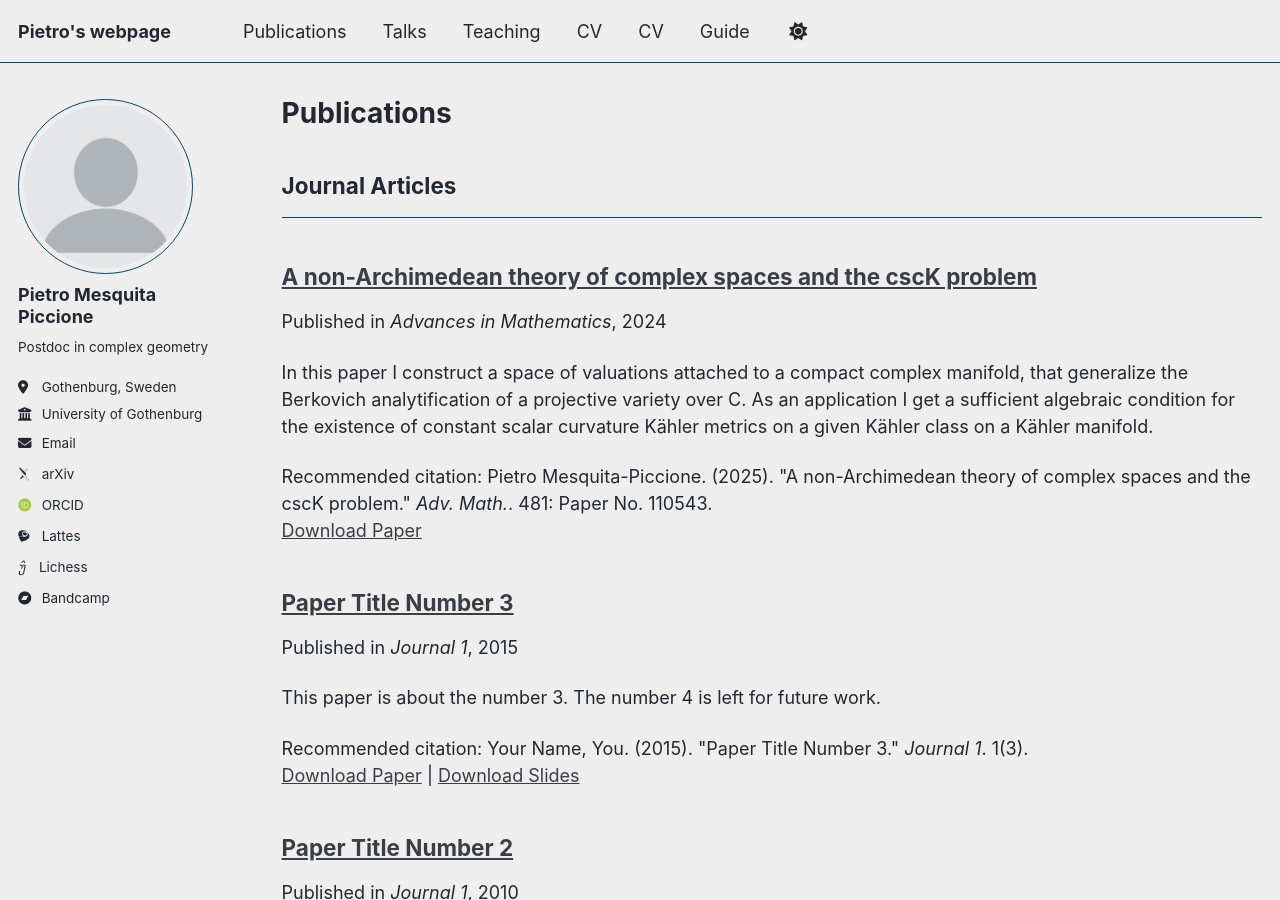
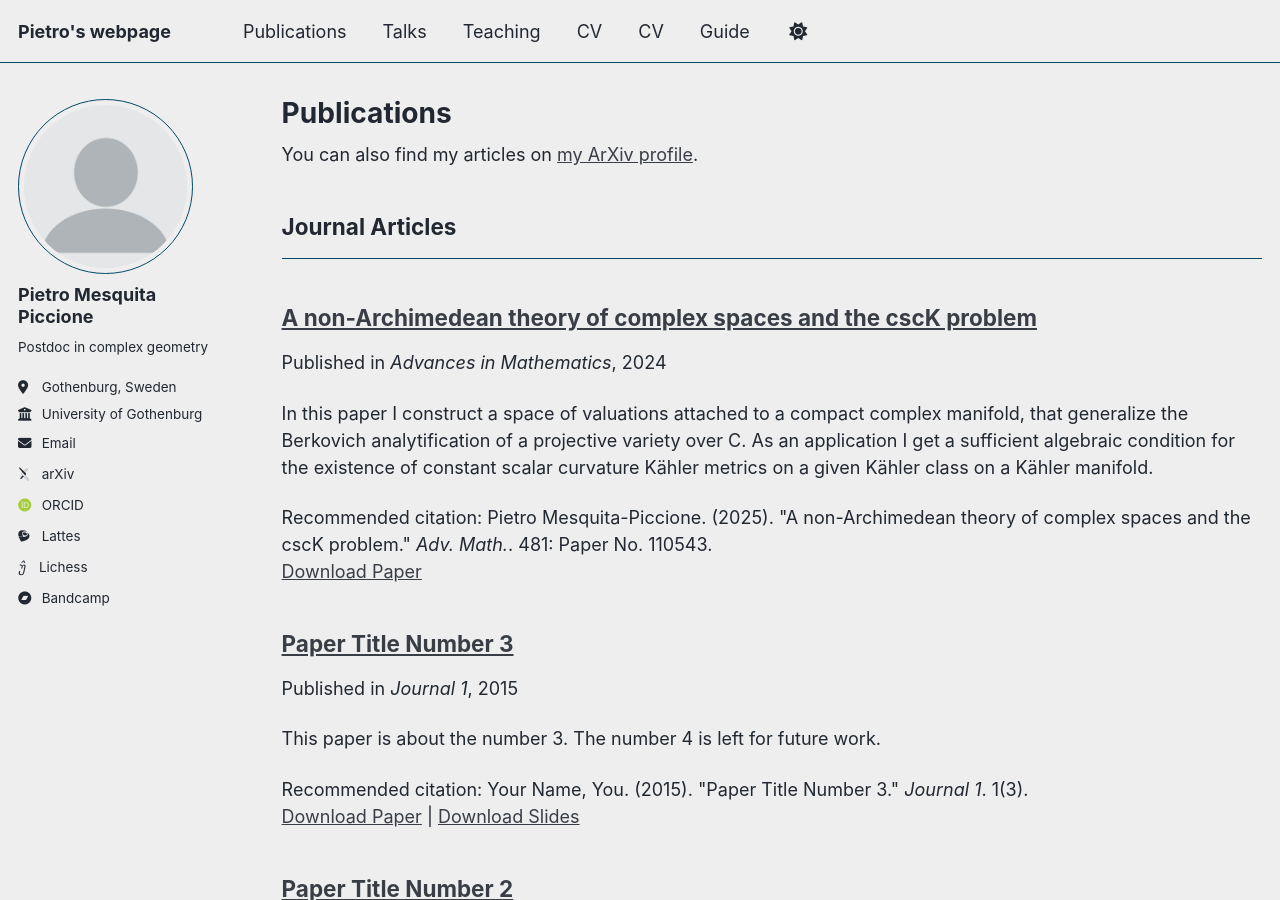
Before and after one commit to pietropic/pietropic.github.io, a Jekyll site: the page built from _pages/publications.html, in a window 1280 px wide and 900 px high. Built offline with Jekyll 4.4.1, drawn with Linux system fonts in a browser that asks for light colours; some web fonts are replaced; a script that is not in the unit is left out.

Commit message:
Update publications.html

```diff
--- a/_pages/publications.html
+++ b/_pages/publications.html
@@ -7,6 +7,9 @@ author_profile: true
 
 {% if site.author.googlescholar %}
   <div class="wordwrap">You can also find my articles on <a href="{{site.author.googlescholar}}">my Google Scholar profile</a>.</div>
+{% endif %}
+{% if site.author.arxiv %}
+  <div class="wordwrap">You can also find my articles on <a href="{{site.author.arxiv}}">my ArXiv profile</a>.</div>
 {% endif %}
 
 {% include base_path %}
```
